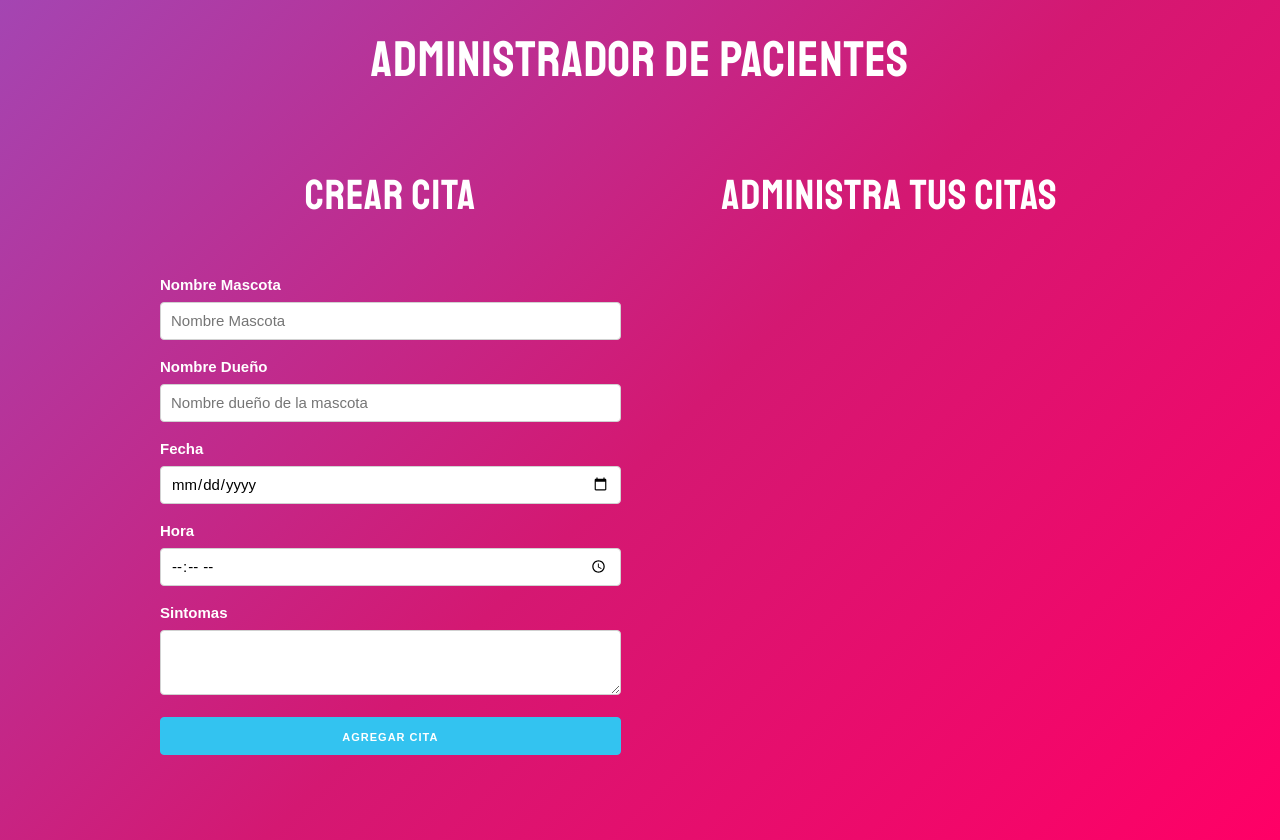
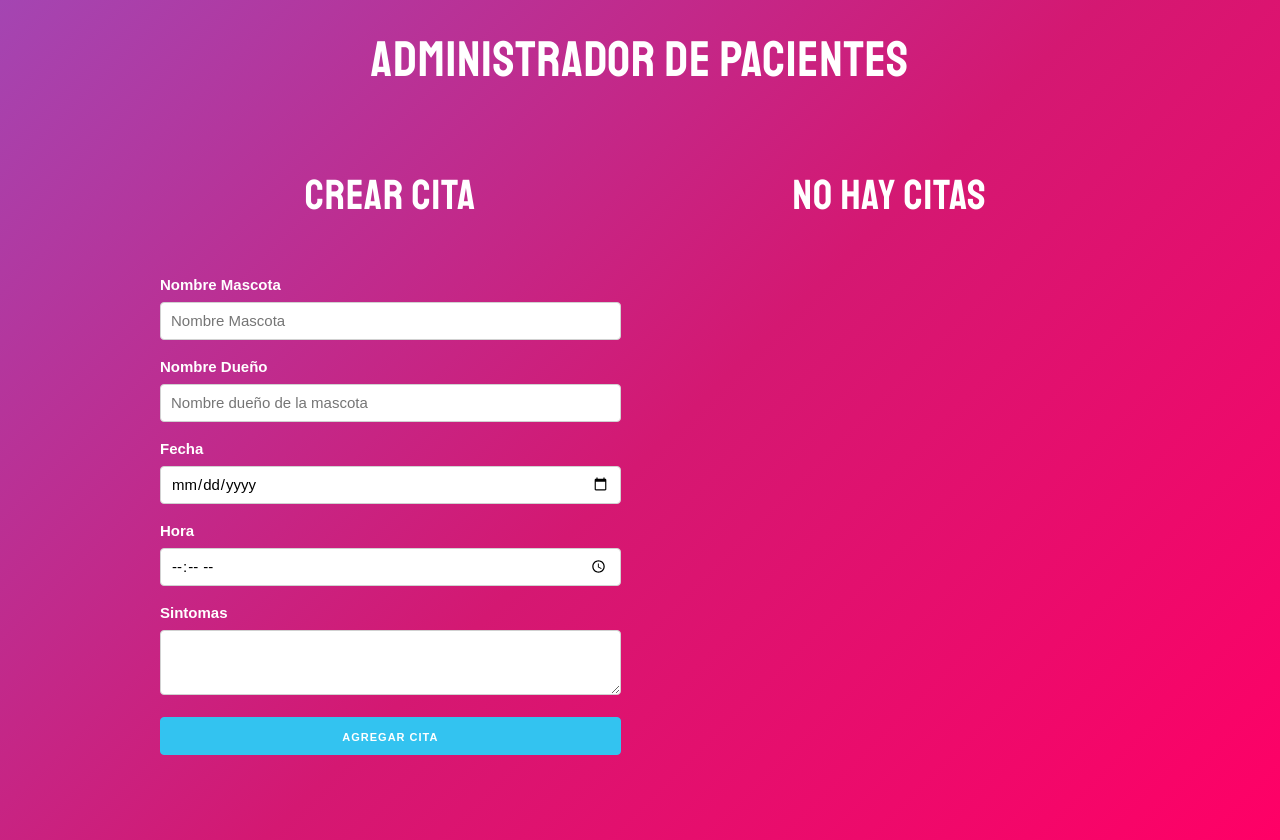
Before and after one commit to Carmelitu/APV-react, a React (Create React App) app: page / in a window 1280 px wide. Built offline with nearby package versions, Linux system fonts and the light colour scheme.

Commit message:
se eliminan citas correctamente y se agrega titulo condicional

```diff
--- a/src/App.js
+++ b/src/App.js
@@ -16,6 +16,15 @@ function App() {
     ]);
   }
 
+  // Elimina cita por ID
+  const eliminarCita = id => {
+    const nuevasCitas = citas.filter(cita => cita.id !== id);
+    setCitas(nuevasCitas);
+  }
+
+  // Mensaje condicional
+  const titulo = citas.length === 0 ? 'No hay citas' : 'Administra tus citas';
+
   return (
     <Fragment>
       <h1>Administrador de Pacientes</h1>
@@ -28,11 +37,12 @@ function App() {
               />
           </div>
           <div className="one-half column">
-              <h2>Administra tus Citas</h2>
+              <h2>{titulo}</h2>
               {citas.map( cita => (
                 <Cita
                   key={cita.id}
                   cita={cita}
+                  eliminarCita={eliminarCita}
                 />
               )) }
           </div>
--- a/src/components/Cita.js
+++ b/src/components/Cita.js
@@ -1,6 +1,6 @@
 import React from 'react';
 
-const Cita = ({cita}, ) => (
+const Cita = ({cita, eliminarCita} ) => (
     <div className="cita">
         <p>Mascota: <span>{cita.mascota}</span></p>
         <p>Dueño: <span>{cita.propietario}</span></p>
@@ -10,7 +10,7 @@ const Cita = ({cita}, ) => (
 
         <button
             className="button eliminar u-full-width"
-            //onClick=
+            onClick={ () => eliminarCita(cita.id)}
         >Eliminar &times;</button>
     </div>
  );
```
